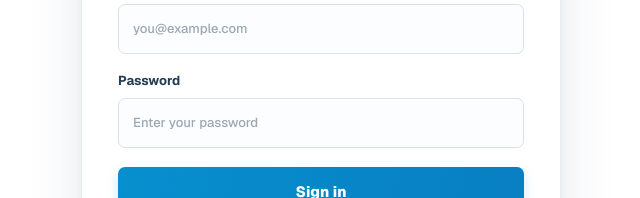
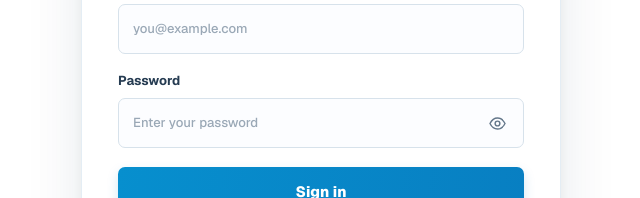
Before and after one commit to technicalinnoknowvex-ai/Innoknowvexwebsite, a Next.js app in the folder website/: page /login in a window 1280 px wide. Shown: the part 361-559 px from the top of the page, without its empty margins (319-959 px from the left). Built offline with nearby package versions, Linux system fonts and the light colour scheme; no server answers.

Commit message:
Implemented the hide and seen password

```diff
--- a/website/src/components/admin/AdminLoginForm.jsx
+++ b/website/src/components/admin/AdminLoginForm.jsx
@@ -5,6 +5,7 @@ import { useState } from "react";
 import { useRouter } from "next/navigation";
 import { clearAuthStorage, getCurrentUser, loginWithPassword, persistAccessToken } from "../../lib/auth-api";
 import styles from "../auth/AuthForm.module.css";
+import PasswordInput from "../auth/PasswordInput";
 
 export default function AdminLoginForm({ accessPending = false }) {
   const router = useRouter();
@@ -56,10 +57,10 @@ export default function AdminLoginForm({ accessPending = false }) {
         <span>Admin email</span>
         <input name="email" type="email" autoComplete="username" required />
       </label>
-      <label className={styles.field}>
-        <span>Password</span>
-        <input name="password" type="password" autoComplete="current-password" minLength={6} required />
-      </label>
+      <div className={styles.field}>
+        <label htmlFor="admin-login-password">Password</label>
+        <PasswordInput id="admin-login-password" name="password" autoComplete="current-password" minLength={6} required />
+      </div>
       {error && <p className={styles.error} role="alert">{error}</p>}
       <button className={styles.submit} type="submit" disabled={isSubmitting}>
         {isSubmitting ? "Checking access…" : "Sign in to admin"}
--- a/website/src/components/admin/AdminSignupForm.jsx
+++ b/website/src/components/admin/AdminSignupForm.jsx
@@ -4,6 +4,7 @@ import Link from "next/link";
 import { useState } from "react";
 import { registerWithPassword } from "../../lib/auth-api";
 import styles from "../auth/AuthForm.module.css";
+import PasswordInput from "../auth/PasswordInput";
 
 export default function AdminSignupForm() {
   const [error, setError] = useState("");
@@ -66,14 +67,14 @@ export default function AdminSignupForm() {
         <span>Email address</span>
         <input name="email" type="email" autoComplete="email" required />
       </label>
-      <label className={styles.field}>
-        <span>Password</span>
-        <input name="password" type="password" autoComplete="new-password" minLength={6} required />
-      </label>
-      <label className={styles.field}>
-        <span>Confirm password</span>
-        <input name="confirmPassword" type="password" autoComplete="new-password" minLength={6} required />
-      </label>
+      <div className={styles.field}>
+        <label htmlFor="admin-signup-password">Password</label>
+        <PasswordInput id="admin-signup-password" name="password" autoComplete="new-password" minLength={6} required />
+      </div>
+      <div className={styles.field}>
+        <label htmlFor="admin-signup-confirm-password">Confirm password</label>
+        <PasswordInput id="admin-signup-confirm-password" name="confirmPassword" autoComplete="new-password" minLength={6} required />
+      </div>
       {error && <p className={styles.error} role="alert">{error}</p>}
       <button className={styles.submit} type="submit" disabled={isSubmitting}>
         {isSubmitting ? "Submitting request…" : "Request admin access"}
--- a/website/src/components/auth/AuthForm.module.css
+++ b/website/src/components/auth/AuthForm.module.css
@@ -11,7 +11,12 @@
   font-weight: 680;
 }
 
-.field input {
+.field label {
+  color: inherit;
+}
+
+.field input,
+.passwordWrapper input {
   width: 100%;
   min-height: 50px;
   padding: 0 14px;
@@ -25,14 +30,61 @@
   transition: border-color 150ms ease, box-shadow 150ms ease;
 }
 
-.field input::placeholder {
+.passwordWrapper {
+  position: relative;
+}
+
+.passwordWrapper input {
+  padding-right: 50px;
+}
+
+.field input::placeholder,
+.passwordWrapper input::placeholder {
   color: #9aa8b6;
 }
 
-.field input:focus {
+.field input:focus,
+.passwordWrapper input:focus {
   border-color: #159fe0;
   background: #fff;
   box-shadow: 0 0 0 3px rgb(21 159 224 / 13%);
+}
+
+.passwordVisibility {
+  position: absolute;
+  top: 50%;
+  right: 10px;
+  display: grid;
+  width: 34px;
+  height: 34px;
+  place-items: center;
+  padding: 0;
+  border: 0;
+  border-radius: 5px;
+  color: #64778a;
+  background: transparent;
+  cursor: pointer;
+  transform: translateY(-50%);
+}
+
+.passwordVisibility:hover {
+  color: #087fc2;
+  background: #edf7fc;
+}
+
+.passwordVisibility:focus-visible {
+  outline: 2px solid #159fe0;
+  outline-offset: 1px;
+}
+
+.passwordVisibility svg {
+  width: 19px;
+  height: 19px;
+  fill: none;
+  stroke: currentColor;
+  stroke-linecap: round;
+  stroke-linejoin: round;
+  stroke-width: 1.8;
 }
 
 .submit {
--- a/website/src/components/auth/LoginForm/LoginForm.jsx
+++ b/website/src/components/auth/LoginForm/LoginForm.jsx
@@ -4,6 +4,7 @@ import { useState } from "react";
 import { useRouter } from "next/navigation";
 import Link from "next/link";
 import styles from "../AuthForm.module.css";
+import PasswordInput from "../PasswordInput";
 import { getSafePostAuthPath } from "../../../lib/checkout";
 import { loginWithPassword, persistAccessToken } from "../../../lib/auth-api";
 
@@ -49,17 +50,17 @@ export default function LoginForm({ verificationPending = false, redirectTo }) {
         />
       </label>
 
-      <label className={styles.field}>
-        <span>Password</span>
-        <input
-          type="password"
+      <div className={styles.field}>
+        <label htmlFor="login-password">Password</label>
+        <PasswordInput
+          id="login-password"
           name="password"
           autoComplete="current-password"
           placeholder="Enter your password"
           minLength={6}
           required
         />
-      </label>
+      </div>
 
       {error && (
         <p className={styles.error} role="alert">
--- /dev/null
+++ b/website/src/components/auth/PasswordInput.jsx
@@ -0,0 +1,41 @@
+"use client";
+
+import { useState } from "react";
+import styles from "./AuthForm.module.css";
+
+export default function PasswordInput({ name, ...inputProps }) {
+  const [isVisible, setIsVisible] = useState(false);
+  const visibilityLabel = isVisible ? "Hide password" : "Show password";
+
+  return (
+    <span className={styles.passwordWrapper}>
+      <input
+        {...inputProps}
+        autoComplete={inputProps.autoComplete || "current-password"}
+        name={name}
+        type={isVisible ? "text" : "password"}
+      />
+      <button
+        aria-label={visibilityLabel}
+        aria-pressed={isVisible}
+        className={styles.passwordVisibility}
+        onClick={() => setIsVisible((visible) => !visible)}
+        type="button"
+      >
+        {isVisible ? (
+          <svg viewBox="0 0 24 24" aria-hidden="true">
+            <path d="M3 3l18 18" />
+            <path d="M10.6 10.6a2 2 0 0 0 2.8 2.8" />
+            <path d="M9.9 5.2A10.8 10.8 0 0 1 12 5c5.5 0 9 7 9 7a16 16 0 0 1-3.2 4.1" />
+            <path d="M6.2 6.2C3.9 7.8 3 12 3 12s3.5 7 9 7a10 10 0 0 0 4-.8" />
+          </svg>
+        ) : (
+          <svg viewBox="0 0 24 24" aria-hidden="true">
+            <path d="M2.5 12s3.5-7 9.5-7 9.5 7 9.5 7-3.5 7-9.5 7-9.5-7-9.5-7Z" />
+            <circle cx="12" cy="12" r="3" />
+          </svg>
+        )}
+      </button>
+    </span>
+  );
+}
--- a/website/src/components/auth/SignupForm/SignupForm.jsx
+++ b/website/src/components/auth/SignupForm/SignupForm.jsx
@@ -4,6 +4,7 @@ import { useState } from "react";
 import { useRouter } from "next/navigation";
 import Link from "next/link";
 import styles from "../AuthForm.module.css";
+import PasswordInput from "../PasswordInput";
 import { getSafePostAuthPath } from "../../../lib/checkout";
 import { persistAccessToken, registerWithPassword } from "../../../lib/auth-api";
 
@@ -78,29 +79,28 @@ export default function SignupForm({ redirectTo }) {
         />
       </label>
 
-      <label className={styles.field}>
-        <span>Password</span>
-        <input
-          type="password"
+      <div className={styles.field}>
+        <label htmlFor="signup-password">Password</label>
+        <PasswordInput
+          id="signup-password"
           name="password"
           autoComplete="new-password"
           placeholder="At least 6 characters"
           minLength={6}
           required
         />
-      </label>
-
-      <label className={styles.field}>
-        <span>Confirm password</span>
-        <input
-          type="password"
+      </div>
+      <div className={styles.field}>
+        <label htmlFor="signup-confirm-password">Confirm password</label>
+        <PasswordInput
+          id="signup-confirm-password"
           name="confirmPassword"
           autoComplete="new-password"
           placeholder="Enter your password again"
           minLength={6}
           required
         />
-      </label>
+      </div>
 
       {error && (
         <p className={styles.error} role="alert">
```
